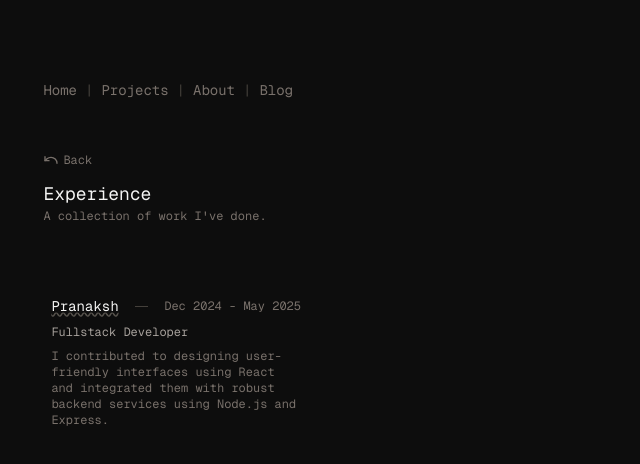
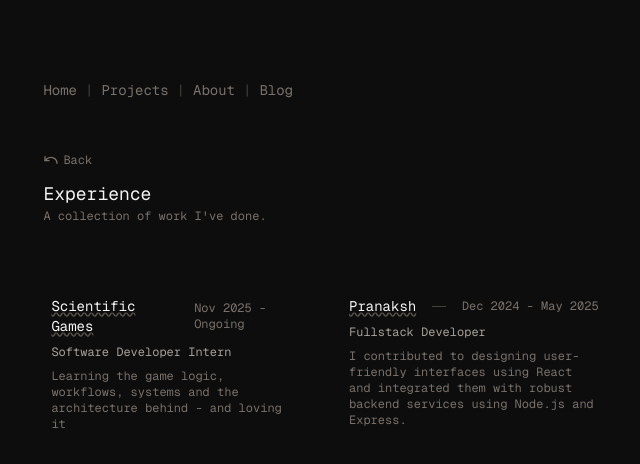
Before and after one commit to YashwantHabib/portfolio-yashwant, a Next.js app: page /Experience in a window 1280 px wide. Shown: the top 464 px of the page, without its empty margins (315-955 px from the left). Built offline with nearby package versions, Linux system fonts and the light colour scheme.

Commit message:
Experience update

```diff
--- a/src/app/_data/aboutData.ts
+++ b/src/app/_data/aboutData.ts
@@ -1,7 +1,7 @@
 export const aboutData = {
   intro: {
     heading: "Who Am I?",
-    content: `A curious mind with a love for code and creativity. I’m a final-year CS student who enjoys building user-centric applications that merge logic with design.`,
+    content: `A curious mind with a love for code and creativity. I’m a recent CS graduate who enjoys building user-centric applications that merge logic with design.`,
   },
   tech: {
     heading: "What I Do",
--- a/src/app/_data/experience.ts
+++ b/src/app/_data/experience.ts
@@ -1,6 +1,13 @@
 import { Experience } from "../_types";
 
 export const experience: Experience[] = [
+  {
+    company: "Scientific Games",
+    description:
+      "Learning the game logic, workflows, systems and the architecture behind - and loving it",
+    duration: "Nov 2025 - Ongoing",
+    role: "Software Developer Intern",
+  },
   {
     company: "Pranaksh",
     description:
```
